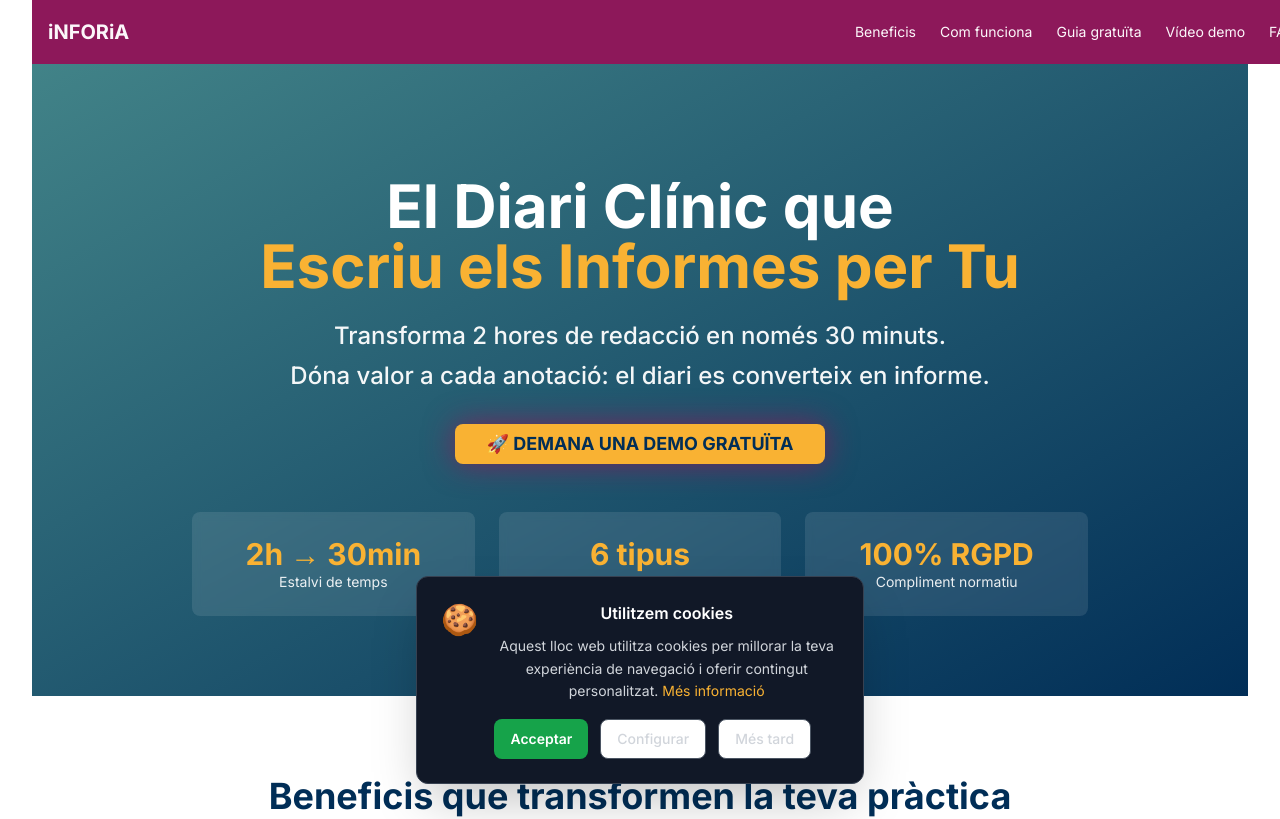
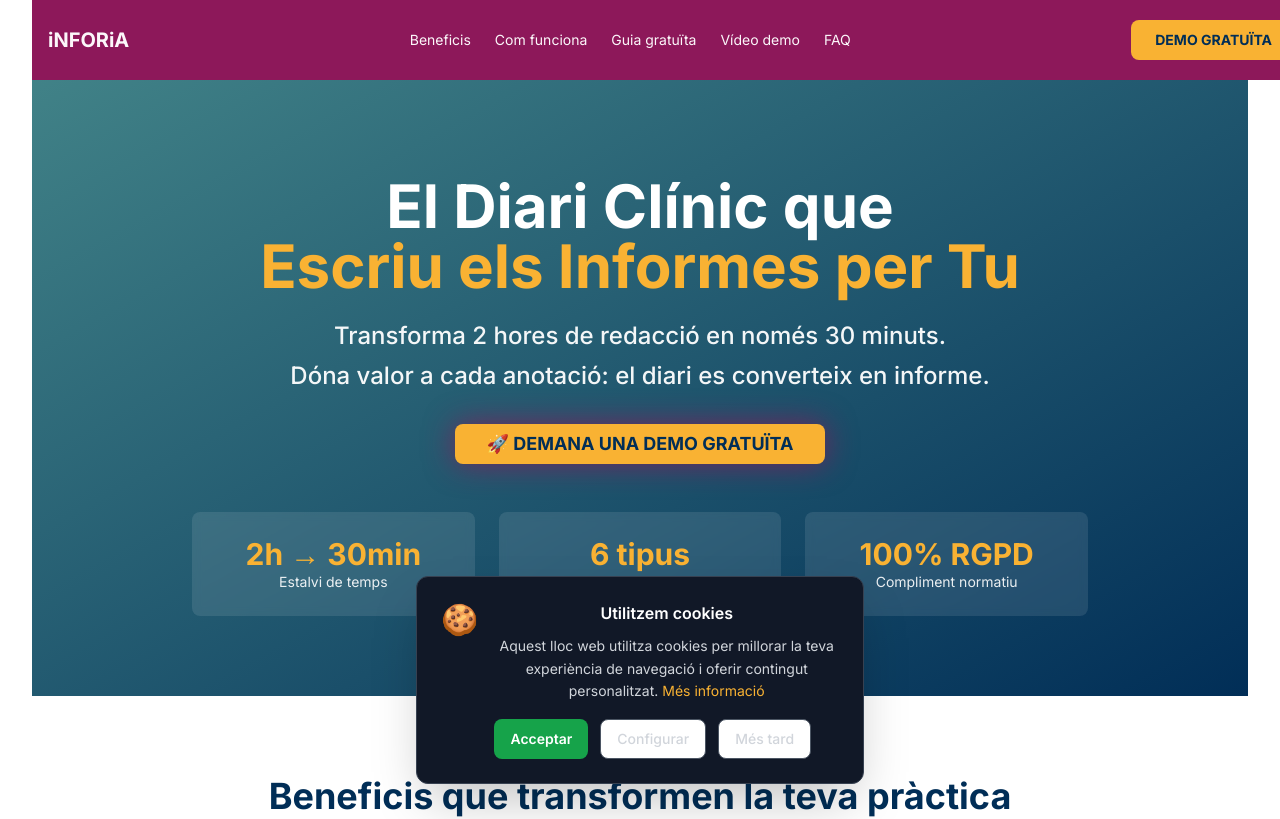
Before and after one commit to MiquelUB/inforia-report-scribe, a React (Vite) app: page / in a window 1280 px wide. Shown: the top 819 px of the page. Built offline with nearby package versions, Linux system fonts and the light colour scheme.

Commit message:
Fix: Header height adjustment
Adjust header height to ensure correct sizing.

```diff
--- a/src/components/landing/Header.tsx
+++ b/src/components/landing/Header.tsx
@@ -29,6 +29,19 @@ export const Header = () => {
     setIsMobileMenuOpen(false);
   };
 
+  const scrollToForm = () => {
+    const element = document.getElementById('contact-form');
+    if (element) {
+      const headerHeight = 80;
+      const elementPosition = element.offsetTop - headerHeight;
+      window.scrollTo({
+        top: elementPosition,
+        behavior: 'smooth'
+      });
+    }
+    setIsMobileMenuOpen(false);
+  };
+
   const navigationItems = [
     { label: 'Beneficis', id: 'benefits' },
     { label: 'Com funciona', id: 'how-it-works' },
@@ -46,7 +59,7 @@ export const Header = () => {
       }`}
     >
       <div className="container mx-auto px-4">
-        <div className="flex justify-between items-center h-16">
+        <div className="flex justify-between items-center h-20">
           <div className="text-xl font-bold text-inforia-light">
             iNFORiA
           </div>
@@ -63,6 +76,16 @@ export const Header = () => {
               </button>
             ))}
           </nav>
+
+          {/* CTA Button */}
+          <div className="hidden md:block">
+            <Button
+              onClick={scrollToForm}
+              className="bg-inforia-accent text-inforia-dark font-bold px-6 py-2 rounded-lg hover:bg-yellow-400 transition-all duration-300"
+            >
+              DEMO GRATUÏTA
+            </Button>
+          </div>
 
           {/* Botó menú mòbil */}
           <button
@@ -87,6 +110,12 @@ export const Header = () => {
                   {item.label}
                 </button>
               ))}
+              <button
+                onClick={scrollToForm}
+                className="block w-full text-left px-4 py-2 text-inforia-accent font-bold hover:text-yellow-300 hover:bg-inforia-secondary/20 transition-colors"
+              >
+                DEMO GRATUÏTA
+              </button>
             </nav>
           </div>
         )}
```
